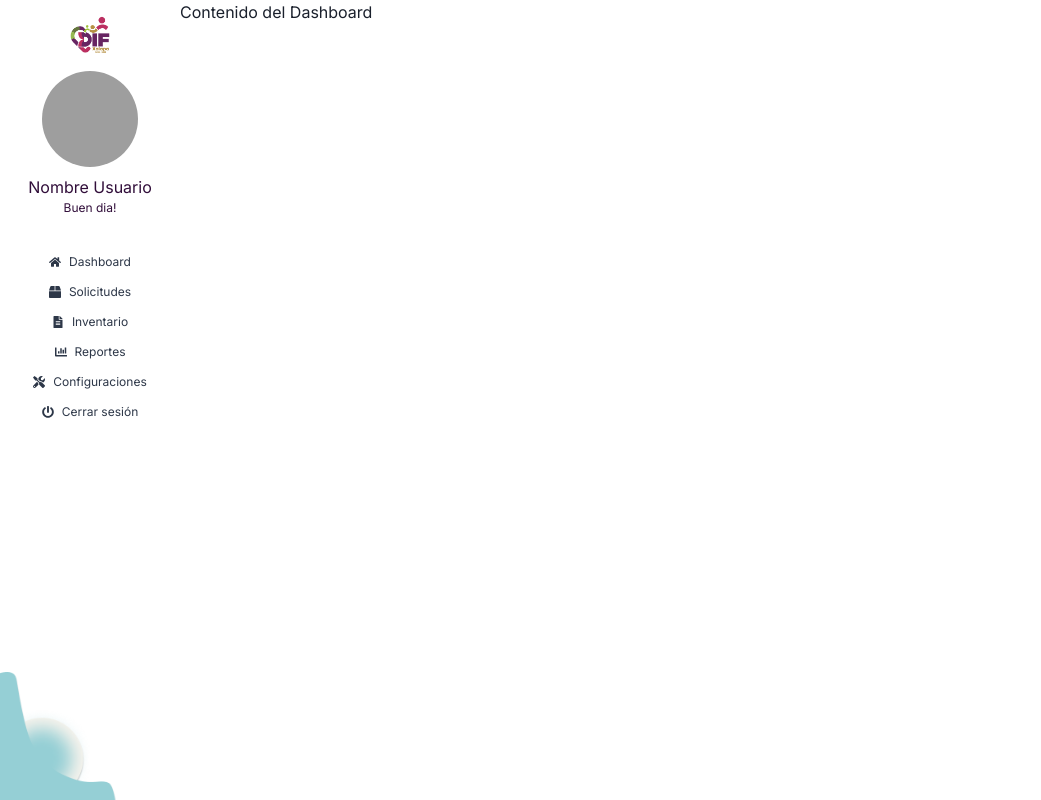
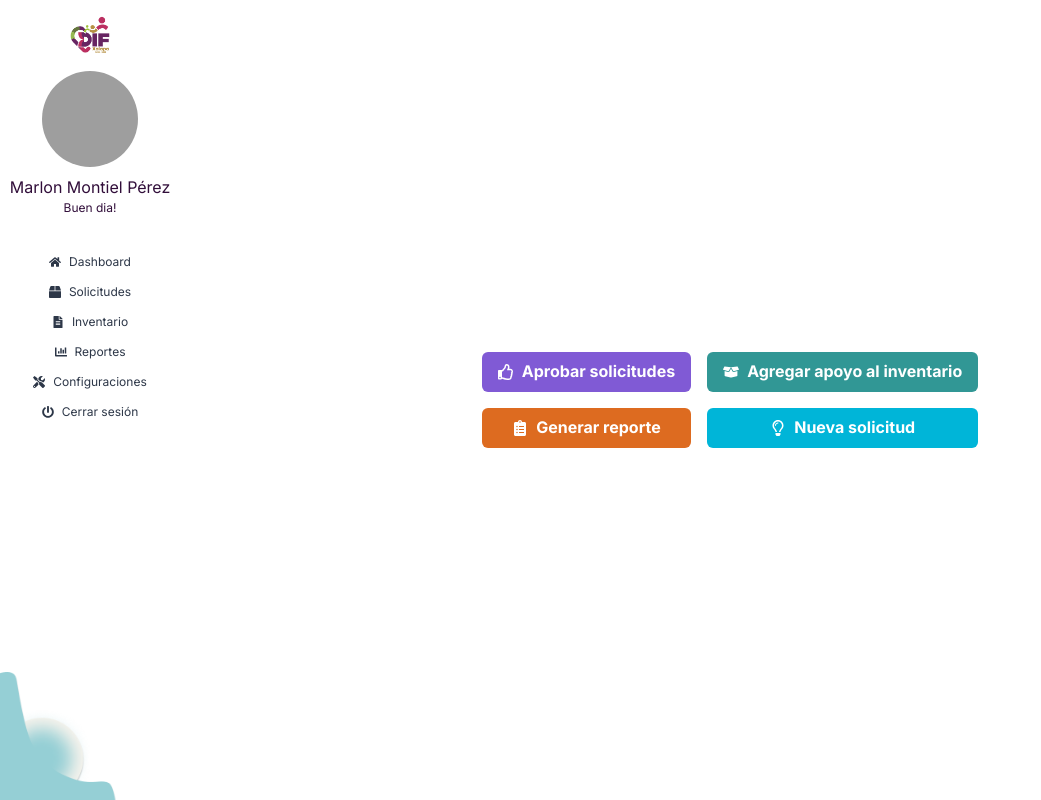
Before and after one commit to DPaxtian/SGSDIF-FE, a React (Vite) app: page / in a window 1280 px wide. Shown: the whole page, without its empty margins (0-1041 px from the left). Built offline with nearby package versions, Linux system fonts and the light colour scheme; grey boxes are pictures that could not be loaded.

Commit message:
Creacion de la base para el Dashboard

```diff
--- a/package.json
+++ b/package.json
@@ -14,7 +14,7 @@
     "@chakra-ui/react": "^2.8.2",
     "@emotion/react": "^11.11.4",
     "@emotion/styled": "^11.11.5",
-    "framer-motion": "^11.1.5",
+    "framer-motion": "^11.1.7",
     "react": "^18.2.0",
     "react-dom": "^18.2.0",
     "react-icons": "^5.1.0",
--- a/src/App.jsx
+++ b/src/App.jsx
@@ -5,8 +5,7 @@ import { ChakraProvider, extendTheme } from "@chakra-ui/react";
 import { theme } from './estilos/theme';
 import { buttonStyle } from './estilos/buttonStyle';
 import Dashboard from './paginas/Dashboard';
-
-const EnProcesoContent = () => <Box>En proceso de construccion :)!</Box>;
+import ConstructionPage from './paginas/PaginaEnConstruccion';
 
 function App() {
 
@@ -21,7 +20,7 @@ function App() {
       case "dashboard":
         return <Dashboard />;
       case "enProceso":
-        return <EnProcesoContent />;
+        return <ConstructionPage/>;
     }
   };
 
@@ -60,7 +59,7 @@ function App() {
             >
               <Image src='/src/assets/img/dif_logo.png' h='40px' alt='DIF Xalapa' marginBottom='16px' />
               <Avatar name='Dan Abrahmov' src='https://bit.ly/dan-abramov' size='xl' marginBottom='8px' />
-              <Text fontSize='md' color='#310E3A'>Nombre Usuario</Text>
+              <Text fontSize='md' color='#310E3A'>Marlon Montiel Pérez</Text>
               <Text fontSize='xs' color='#310E3A'>Buen dia!</Text>
             </Box>
 
--- a/src/paginas/Dashboard.jsx
+++ b/src/paginas/Dashboard.jsx
@@ -1,8 +1,35 @@
 import React from 'react';
-import { Box } from "@chakra-ui/react";
+import { Button, Flex, VStack, HStack, useColorModeValue } from '@chakra-ui/react';
+import { FaRegThumbsUp, FaBoxOpen, FaClipboardList, FaRegLightbulb } from 'react-icons/fa';
 
-const Dashboard = () => {
-  return <Box>Contenido del Dashboard</Box>;
+const App = () => {
+  // Colores de fondo de los botones que cambian con el color mode
+  const bgButton1 = useColorModeValue('purple.500', 'purple.200');
+  const bgButton2 = useColorModeValue('teal.500', 'teal.200');
+  const bgButton3 = useColorModeValue('orange.500', 'orange.200');
+  const bgButton4 = useColorModeValue('cyan.500', 'cyan.200');
+
+  return (
+    <Flex direction={{ base: 'column', md: 'row' }} wrap="wrap" justifyContent="center" alignItems="center" h="100vh" p={8}>
+      <VStack spacing={4} align="stretch">
+        <Button leftIcon={<FaRegThumbsUp />} bg={bgButton1} color="white" _hover={{ bg: useColorModeValue('purple.600', 'purple.300') }}>
+          Aprobar solicitudes
+        </Button>
+        <Button leftIcon={<FaClipboardList />} bg={bgButton3} color="white" _hover={{ bg: useColorModeValue('orange.600', 'orange.300') }}>
+          Generar reporte
+        </Button>
+      </VStack>
+
+      <VStack spacing={4} align="stretch" ml={{ md: 4 }}>
+        <Button leftIcon={<FaBoxOpen />} bg={bgButton2} color="white" _hover={{ bg: useColorModeValue('teal.600', 'teal.300') }}>
+          Agregar apoyo al inventario
+        </Button>
+        <Button leftIcon={<FaRegLightbulb />} bg={bgButton4} color="white" _hover={{ bg: useColorModeValue('cyan.600', 'cyan.300') }}>
+          Nueva solicitud
+        </Button>
+      </VStack>
+    </Flex>
+  );
 };
 
-export default Dashboard;
+export default App;
--- /dev/null
+++ b/src/paginas/PaginaEnConstruccion.jsx
@@ -0,0 +1,19 @@
+import React from 'react';
+import { Box, Heading, Text, Flex, Center } from '@chakra-ui/react';
+
+const ConstructionPage = () => {
+  return (
+    <Center height="100vh" flexDirection="column" bg="gray.100" p={10}>
+      <Box p={5} shadow="md" borderWidth="1px" bg="white">
+        <Heading fontSize="4xl" mb={4} textAlign="center">
+          PÁGINA EN CONSTRUCCIÓN
+        </Heading>
+        <Text fontSize="2xl" mb={4} textAlign="center">
+          Lo sentimos :(
+        </Text>
+      </Box>
+    </Center>
+  );
+};
+
+export default ConstructionPage;
```
Also changed, not shown: 1 other file (tests, documents, lock files or other folders).
